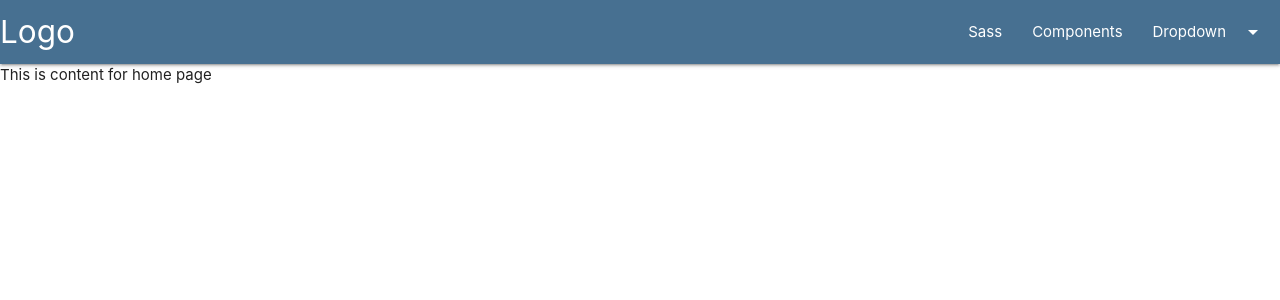
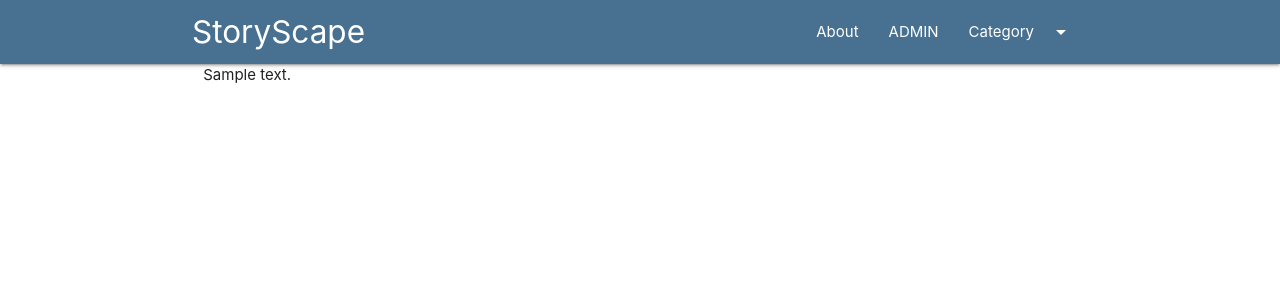
Before and after one commit to alamin40/python-practice, a Django app: template BlogProject/myApp/templates/home.html in a window 1280 px wide. Shown: the top 300 px of the page. Run offline with Django 4.2, Linux system fonts and the light colour scheme; the template is opened without the code that fills it: most values are stand-ins (such as "Sample title", 1, 10 or a date in 2020).

Commit message:
adding into blog

```diff
--- a/BlogProject/myApp/blog/admin.py
+++ b/BlogProject/myApp/blog/admin.py
@@ -12,13 +12,12 @@ class CategoryAdmin(admin.ModelAdmin):
 
 # for post confisuration
 class PostAdmin(admin.ModelAdmin):
-  list_display = ('image_tag', 'title', 'url', 'cat' )
+  list_display = ('title',)
   search_fields = ('title',)
   list_filter = ('cat',)
   list_per_page = 50
 
-  class Media:
-    js = ('https://cdn.tiny.cloud/1/no-api-key/tinymce/7/tinymce.min.js', 'js/script.js')
+
 
 
 
--- a/BlogProject/myApp/blog/static/js/script.js
+++ /dev/null
@@ -1,3 +0,0 @@
-tinymce.init({
-  selector: 'textarea'
-});
--- a/BlogProject/myApp/templates/header.html
+++ b/BlogProject/myApp/templates/header.html
@@ -6,13 +6,15 @@
   <li><a href="#!">three</a></li>
 </ul>
 <nav class="bg-primary">
-  <div class="nav-wrapper">
-    <a href="#!" class="brand-logo">Logo</a>
-    <ul class="right hide-on-med-and-down">
-      <li><a href="sass.html">Sass</a></li>
-      <li><a href="badges.html">Components</a></li>
-      <!-- Dropdown Trigger -->
-      <li><a class="dropdown-trigger" href="#!" data-target="dropdown1">Dropdown<i class="material-icons right">arrow_drop_down</i></a></li>
-    </ul>
+  <div class="container">
+    <div class="nav-wrapper">
+      <a href="#!" class="brand-logo">StoryScape</a>
+      <ul class="right hide-on-med-and-down">
+        <li><a href="sass.html">About</a></li>
+        <li><a href="badges.html">ADMIN</a></li>
+        <!-- Dropdown Trigger -->
+        <li><a class="dropdown-trigger" href="#!" data-target="dropdown1">Category<i class="material-icons right">arrow_drop_down</i></a></li>
+      </ul>
+    </div>
   </div>
 </nav>
--- a/BlogProject/myApp/templates/home.html
+++ b/BlogProject/myApp/templates/home.html
@@ -1,3 +1,39 @@
-{% extends "base.html" %}
-{%block titile%} My Blog{%endblock%}
-{%block content%} This is content for home page {%endblock%}
+{%extends 'base.html' %}
+
+{%block title%} StoryScape {%endblock%}
+
+{%block content%}
+
+<div class="container">
+
+  <div class="row">
+
+    <div class="col s12 ">
+
+
+      {%for p in posts %}
+
+      <div class="row">
+
+        <div class="col s12 m8">
+
+
+          {{p.content |truncatewords:60 | safe}}
+
+        </div>
+
+      </div>
+
+
+      {%endfor %}
+
+
+    </div>
+
+
+  </div>
+
+</div>
+
+
+{%endblock%}
```
Also changed, not shown: BlogProject/myApp/blog/models.py (+10 -10 lines), BlogProject/myApp/blog/views.py (+15 -1 lines), BlogProject/myApp/db.sqlite3, BlogProject/myApp/media/category/Blog-1-Recipe-Jim-Fahad-Digital_1XlQOz1.jpg (added), BlogProject/myApp/media/category/Blog-2-Recipe-Jim-Fahad-Digital.jpg (added), BlogProject/myApp/media/category/Blog-3-Recipe-Jim-Fahad-Digital.jpg (added), BlogProject/myApp/media/post/Blog-10-Recipe-Jim-Fahad-Digital.jpg (added), BlogProject/myApp/media/post/Blog-8-Recipe-Jim-Fahad-Digital_BcRpXv7.jpg (added), BlogProject/myApp/media/post/Blog-9-Recipe-Jim-Fahad-Digital.jpg (added).
